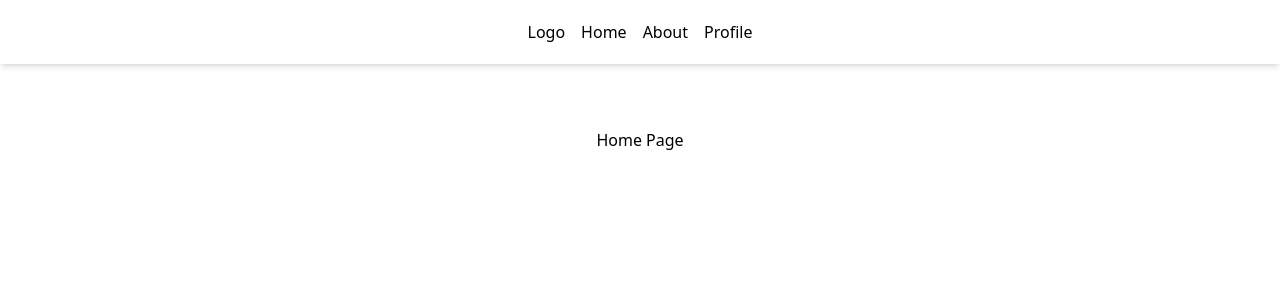
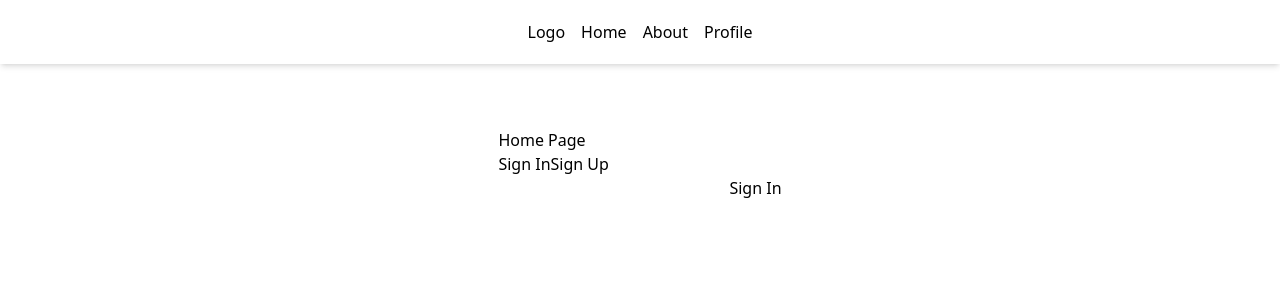
Before and after one commit to RobertTheDev/TechBoard, a Nuxt app: page / in a window 1280 px wide. Shown: the top 300 px of the page. Built offline with nearby package versions, Linux system fonts and the light colour scheme.

Commit message:
feat: imported auth form component

```diff
--- a/pages/index.vue
+++ b/pages/index.vue
@@ -1,6 +1,7 @@
 <template>
   <div>
     <h1>Home Page</h1>
+    <AuthForm />
   </div>
 </template>
 
```
